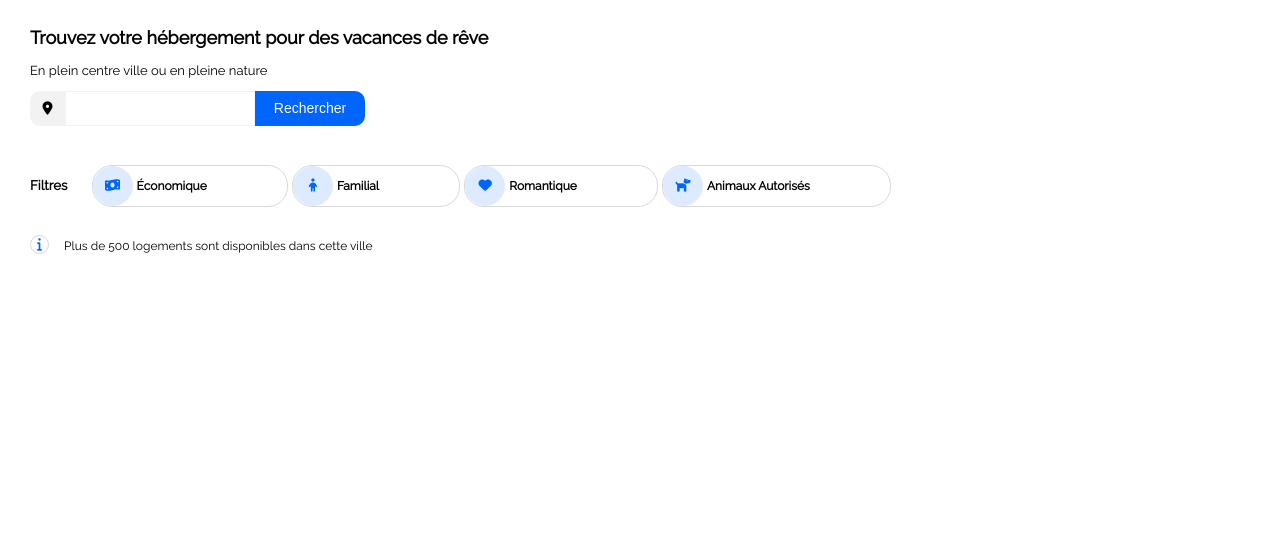
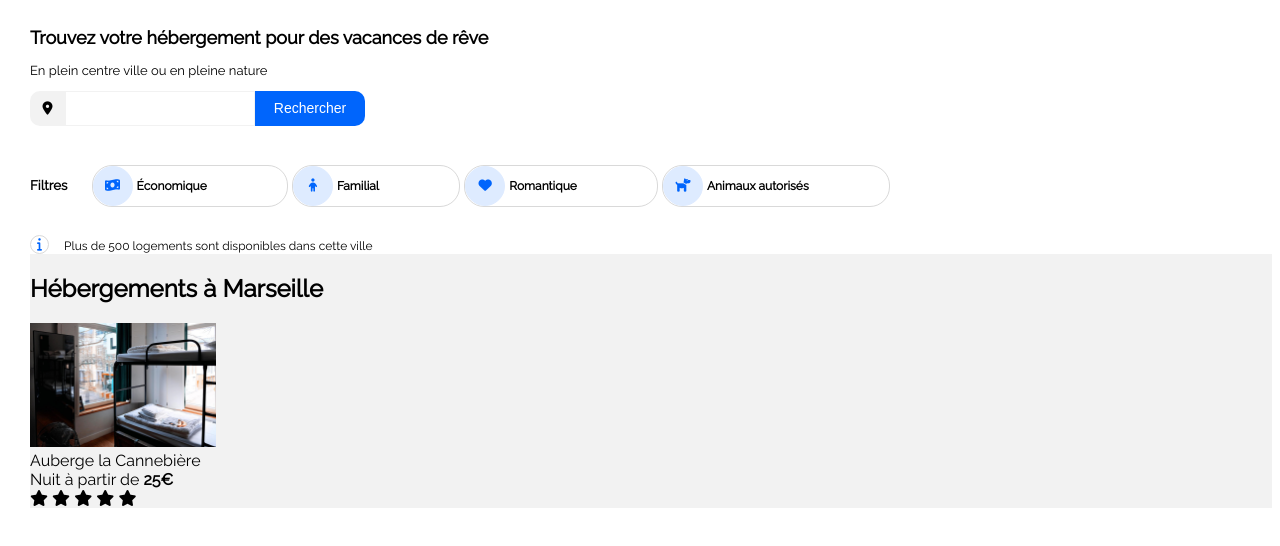
Before and after one commit to Fa-dede/FannyDevilliers_2_16122020, a plain HTML site: page index.html in a window 1280 px wide. Shown: the part 84-630 px from the top of the page. Drawn offline with Linux system fonts and the light colour scheme.

Commit message:
feat(add):bloc hebergement premier article

```diff
--- a/index.html
+++ b/index.html
@@ -75,7 +75,7 @@
                 <button class="filter_symbol">
                     <i class="fas fa-dog"></i>
                 </button>
-                <a>animaux autorisés</a>
+                <a class="pet">Animaux autorisés</a>
             </div>
         </div>
 
@@ -84,9 +84,30 @@
             <p>Plus de 500 logements sont disponibles dans cette ville</p>
         </div>
 
+        <div><!-- gros bloc hebergement -->
+            <div id="settled_bloc_left"><!-- 1er bloc gauche -->
+                <h2>Hébergements à Marseille</h2>
+                <article>
+                    <img class="miniature" src="img/hebergements/3_medium/marcus-loke-WQJvWU_HZFo-unsplash.jpg" alt="auberge_la_cannebière">
+                    <br> Auberge la Cannebière
+                    <br>Nuit à partir de <strong>25€</strong>
+                    <br>
+                    <i class="fas fa-star"></i>
+                    <i class="fas fa-star"></i>
+                    <i class="fas fa-star"></i>
+                    <i class="fas fa-star"></i>
+                    <i class="fas fa-star"></i>
 
 
-    </section>
+                </article>
+            </div>
+        </div>
+
+
+
+
+
+    </section>  <!-- fin de la section Hébergements -->
 
 
 </body>
--- a/style.css
+++ b/style.css
@@ -126,6 +126,10 @@ input[type=search]{
     text-align: center;
 }
 
+.pet{
+    text-transform: initial;
+}
+
 #info{
     margin-top: 20px;
 }
@@ -147,3 +151,12 @@ input[type=search]{
     display: inline;
     font-size: 12px;
 }
+
+#settled_bloc_left{
+    display: inline-block;
+    float: left;
+    background-color: #F2F2F2;
+}
+.miniature{
+    width: 15%;
+}
```
